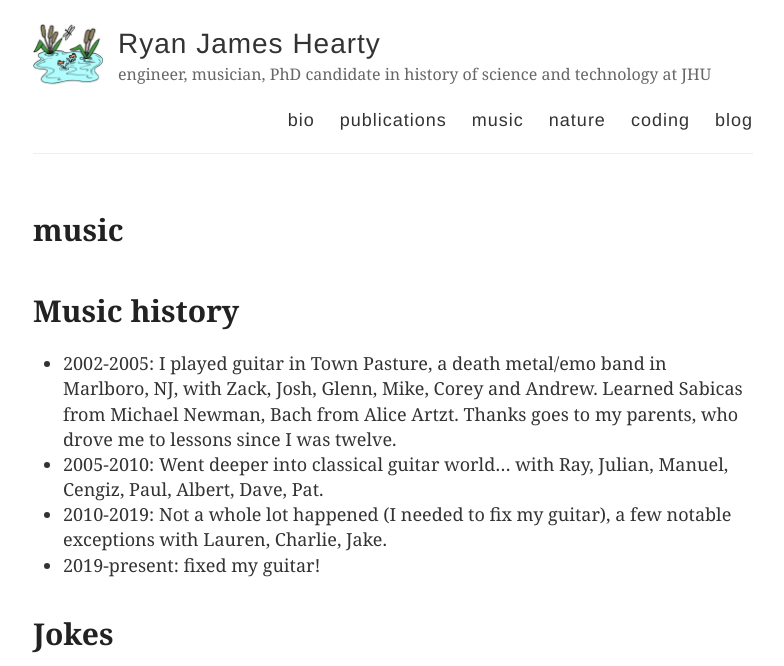
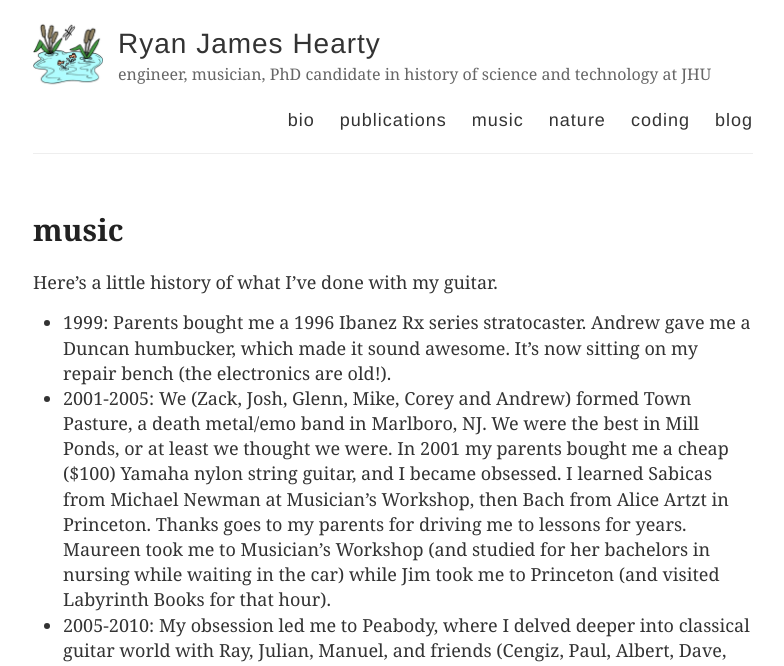
Before and after one commit to rhearty1/rhearty1.github.io, a Jekyll site: the page built from music.md, in a window 1280 px wide and 1400 px high. Shown: the top 666 px of the window, without its empty margins (247-1031 px from the left). Built offline with Jekyll 4.4.1, drawn with Linux system fonts in a browser that asks for light colours; some of the changed text lies outside the part shown.

Commit message:
Update music.md

```diff
--- a/music.md
+++ b/music.md
@@ -4,21 +4,25 @@ title: music
 permalink: /music/
 ---
 
-# Music history
+Here's a little history of what I've done with my guitar.
 
-* 2002-2005: I played guitar in Town Pasture, a death metal/emo band in Marlboro, NJ, with Zack, Josh, Glenn, Mike, Corey and Andrew. Learned Sabicas from Michael Newman, Bach from Alice Artzt. Thanks goes to my parents, who drove me to lessons since I was twelve.
-* 2005-2010: Went deeper into classical guitar world... with Ray, Julian, Manuel, Cengiz, Paul, Albert, Dave, Pat.
-* 2010-2019: Not a whole lot happened (I needed to fix my guitar), a few notable exceptions with Lauren, Charlie, Jake.
-* 2019-present: fixed my guitar!
+* 1999: Parents bought me a 1996 Ibanez Rx series stratocaster. Andrew gave me a Duncan humbucker, which made it sound awesome. It's now sitting on my repair bench (the electronics are old!).
+* 2001-2005: We (Zack, Josh, Glenn, Mike, Corey and Andrew) formed Town Pasture, a death metal/emo band in Marlboro, NJ. We were the best in Mill Ponds, or at least we thought we were. In 2001 my parents bought me a cheap ($100) Yamaha nylon string guitar, and I became obsessed. I learned Sabicas from Michael Newman at Musician's Workshop, then Bach from Alice Artzt in Princeton. Thanks goes to my parents for driving me to lessons for years. Maureen took me to Musician's Workshop (and studied for her bachelors in nursing while waiting in the car) while Jim took me to Princeton (and visited Labyrinth Books for that hour).
+* 2005-2010: My obsession led me to Peabody, where I delved deeper into classical guitar world with Ray, Julian, Manuel, and friends (Cengiz, Paul, Albert, Dave, Pat). This was so much fun, and an interesting time to study music, especially guitar. Some of us have stayed with it, others followed different trails.
+* 2010-2019: I worked a 9-6 job, then went to grad school. Not a whole lot happened (I needed to fix my guitar), There were a few notable exceptions with Lauren and Charlie.
+* 2019-present: I fixed my guitar! Or, rather, the good folks at Old Town Lutherie did.
 
-# Jokes
+## Jokes, jingles, and jigs
 
 <iframe width="100%" height="450" scrolling="no" frameborder="no" allow="autoplay" src="https://w.soundcloud.com/player/?url=https%3A//api.soundcloud.com/users/44246847&color=%23ff5500&auto_play=false&hide_related=false&show_comments=true&show_user=true&show_reposts=false&show_teaser=true"></iframe>
-# Serious business
+
+## Recordings
 
 Syzygy (2015), written for cello and guitar by our friend Jacob Polasky
 
 <iframe width="100%" height="300" scrolling="no" frameborder="no" allow="autoplay" src="https://w.soundcloud.com/player/?url=https%3A//api.soundcloud.com/playlists/203738773&color=%23ff5500&auto_play=false&hide_related=false&show_comments=true&show_user=true&show_reposts=false&show_teaser=true&visual=true"></iframe>
+
+## Recitals from way back
 
 Earlier, I had played a few recorded recitals. Here are some highlights:
 
```
